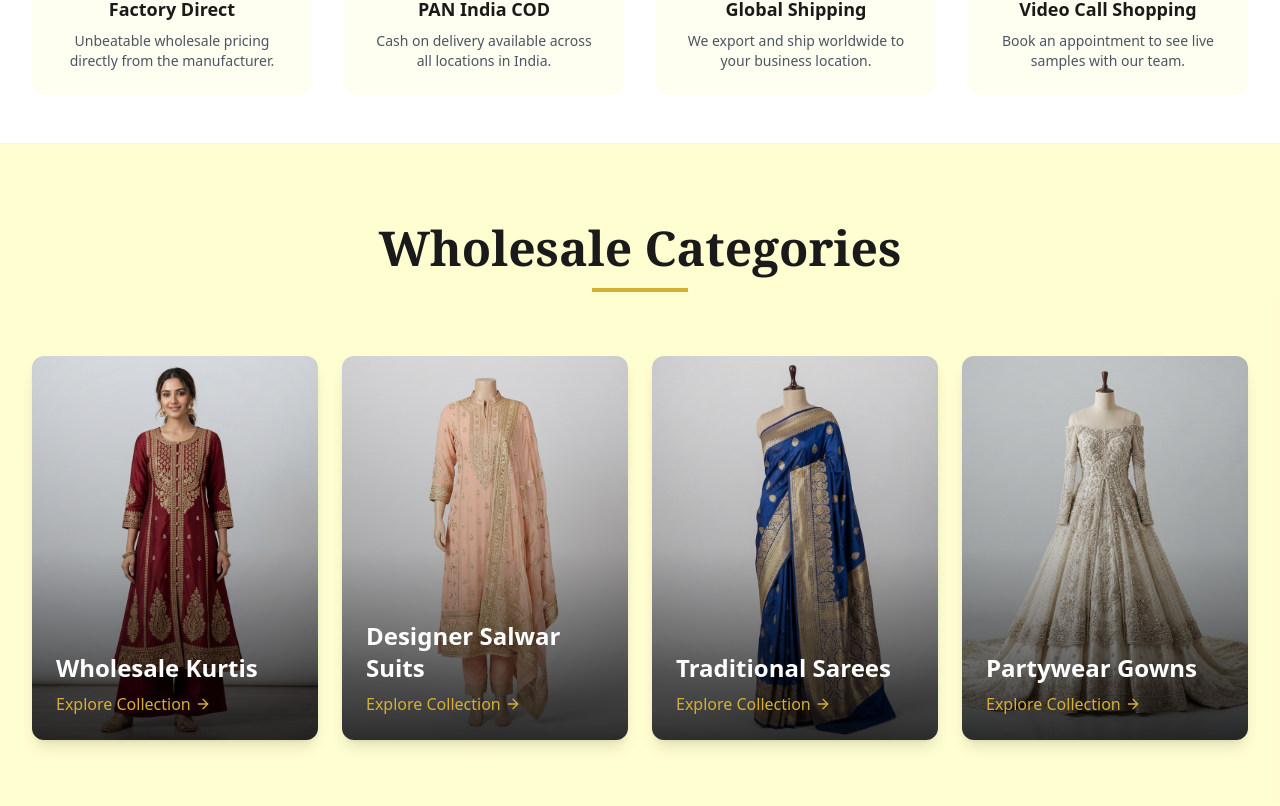
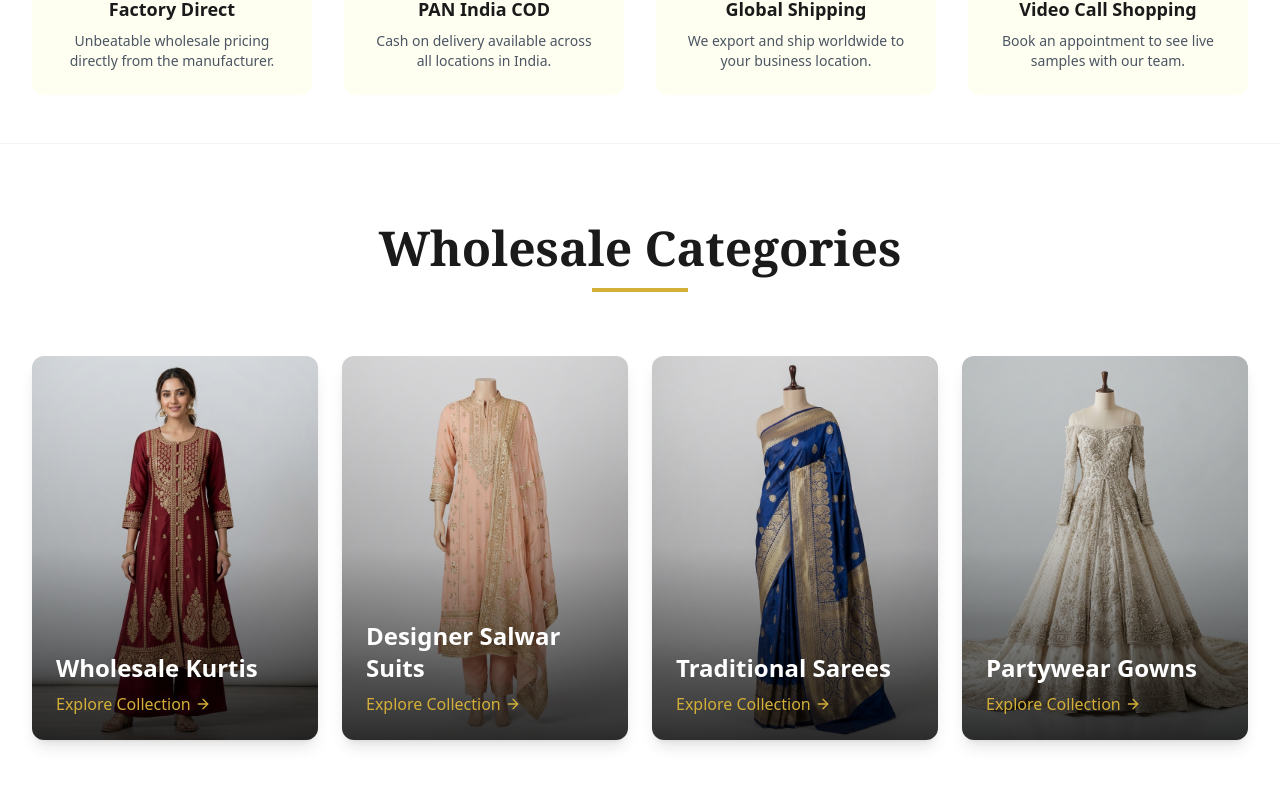
Before and after one commit to DigitechHarsh/bemitexindia, a Next.js app in the folder frontend/: page / in a window 1280 px wide. Shown: the part 974-1780 px from the top of the page. Built offline with nearby package versions, Linux system fonts and the light colour scheme; a web font is replaced by a local one.

Commit message:
Change Wholesale Categories section background to white

```diff
--- a/frontend/src/app/page.tsx
+++ b/frontend/src/app/page.tsx
@@ -180,7 +180,7 @@ export default function Home() {
       </section>
 
       {/* Featured Categories */}
-      <section className="py-20 bg-bemitex-cream/20">
+      <section className="py-20 bg-white">
         <div className="max-w-7xl mx-auto px-4 sm:px-6 lg:px-8">
           <div className="text-center mb-16">
             <h2 className="text-3xl md:text-5xl font-serif font-bold text-bemitex-dark mb-4">Wholesale Categories</h2>
```
